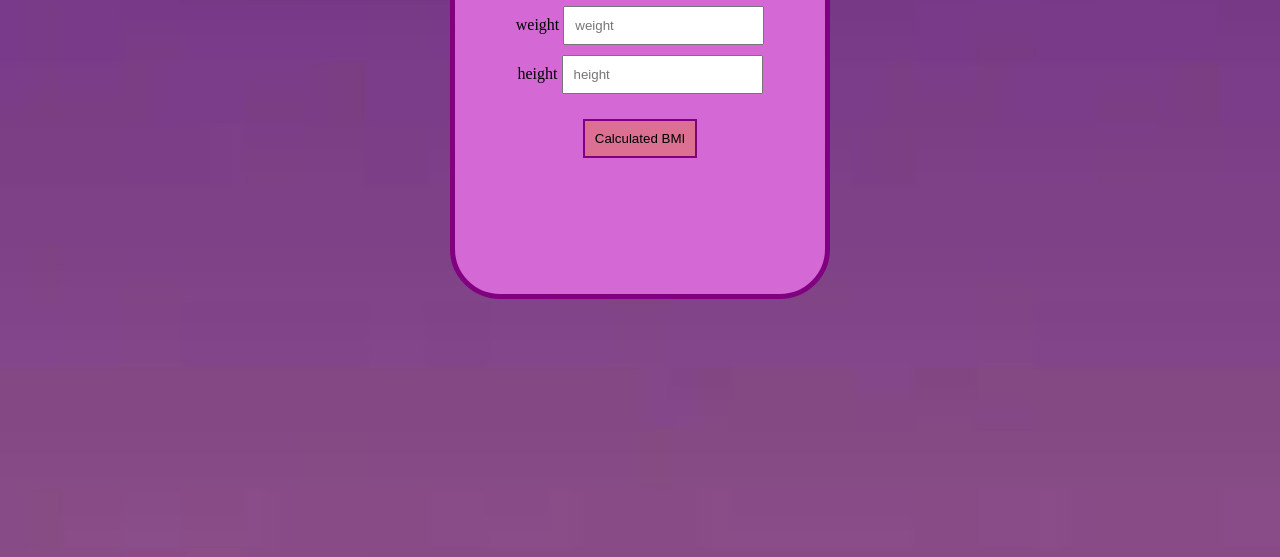
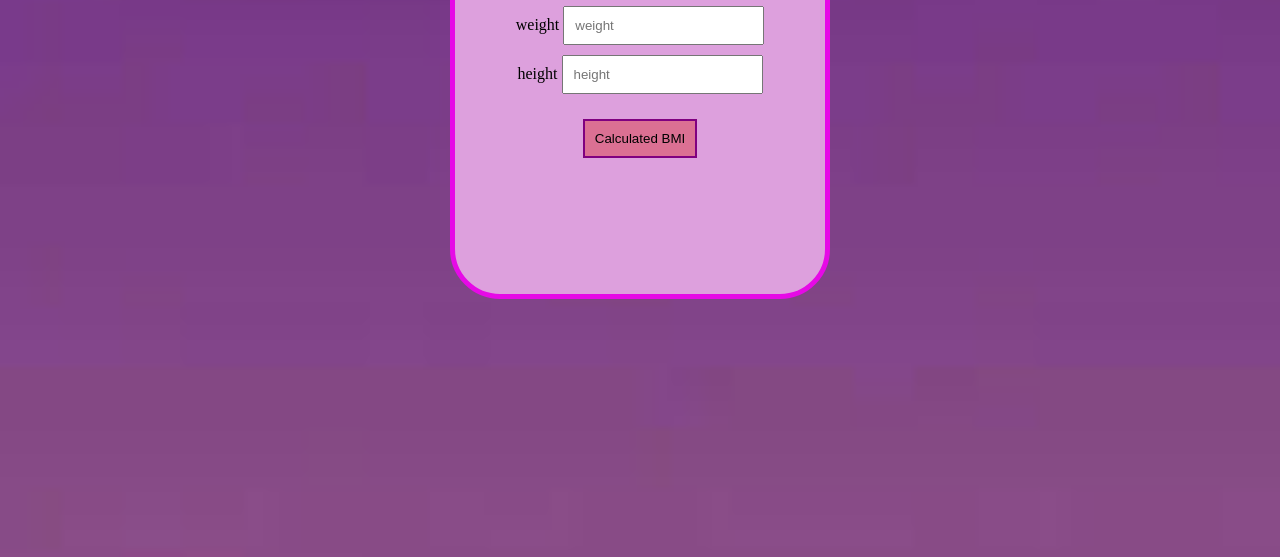
Before and after one commit to Zainabbilal123/BMI-calculator, a plain HTML site: page index.html in a window 1280 px wide. Shown: the part 243-800 px from the top of the page. Drawn offline with Linux system fonts and the light colour scheme.

Commit message:
all set with css

```diff
--- a/style.css
+++ b/style.css
@@ -2,13 +2,13 @@
    text-align: center;
     color: black;
     margin-top: 4%;
-    border: purple solid 5px;
+    border: rgb(230, 10, 230) solid 5px;
     border-radius: 50px;
     margin-left: 35%;
     margin-right: 35%;
   padding-top: 9%;
   padding-bottom: 9%;
-  background-color: rgb(212, 104, 212);
+  background-color:plum;
 
 }
 #height{
```
